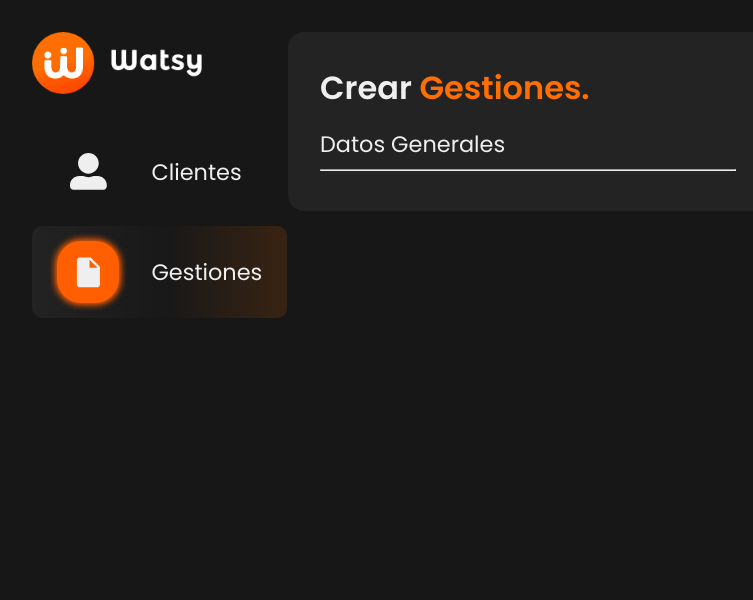
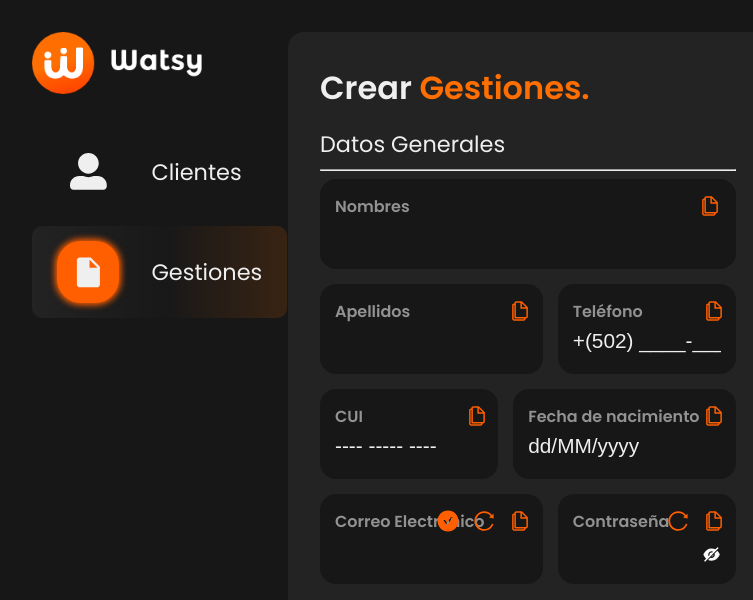
Before and after one commit to GeovannyGil/watsy-gestion, a React (Create React App) app: page /gestiones in a window 1280 px wide. Shown: the top 600 px of the page, without its empty margins (0-753 px from the left). Built offline with nearby package versions, Linux system fonts and the light colour scheme.

Commit message:
feat(Root): Form general data complete styles

```diff
--- a/src/pages/Gestiones.js
+++ b/src/pages/Gestiones.js
@@ -1,6 +1,10 @@
 import Sidebar from '../components/SideBar/Sidebar'
 import styled from 'styled-components'
 import { TextIndicador, TitleMultiColor } from '../components/Elements/Text'
+import { Input, GroupButtons } from '../components/Elements/Inputs'
+import * as Io from 'react-icons/io'
+import * as Ai from 'react-icons/ai'
+import NumberFormat from 'react-number-format'
 
 const Content = styled.div`
   width: 100%;
@@ -14,12 +18,46 @@
 const ContentBody = styled.div`
 `
 
+const ButtonOnInput = styled.button`
+  background-color: transparent;
+  border: none;
+  color: #FBFBFB;
+  font-size: 1.2em;
+  position: absolute;
+  border-radius: 0.5em;
+  display: flex;
+  align-items: center;
+  justify-content: center;
+  padding: 6px;
+  bottom: 15%;
+  right: 5%;
+  cursor: pointer;
+
+  &:hover{
+    color: #FF5F00;
+  }
+`
+
 const ContentSpaceGestion = styled.div`
   padding: 2em;
   background-color: #232323;
   width: 50%;
   height: 100%;
   border-radius: 1em;
+`
+const GroupGridContentDouble = styled.div`
+  display: grid;
+  grid-gap: 15px;
+  grid-template-columns: 1fr 0.8fr;
+`
+
+const GridInputs = styled.div`
+  display: grid;
+  grid-gap: 15px;
+
+  & ${GroupGridContentDouble}:nth-child(even) {
+    grid-template-columns: 0.8fr 1fr;
+  }
 `
 
 export default function Gestiones () {
@@ -32,6 +70,87 @@
           </ContentHeader>
           <ContentBody>
             <TextIndicador text='Datos Generales' />
+            <Input marginBottom='15px'>
+              <GroupButtons>
+                <button><Io.IoMdCopy /></button>
+              </GroupButtons>
+              <label>Nombres</label>
+              <input type='text' />
+            </Input>
+            <GridInputs>
+              <GroupGridContentDouble>
+                <Input>
+                  <GroupButtons>
+                    <button><Io.IoMdCopy /></button>
+                  </GroupButtons>
+                  <label>Apellidos</label>
+                  <input type='text' />
+                </Input>
+                <Input>
+                  <GroupButtons>
+                    <button><Io.IoMdCopy /></button>
+                  </GroupButtons>
+                  <label>Teléfono</label>
+                  <NumberFormat
+                    type='text'
+                    name='phoneClient'
+                    format='+(502) ####-####'
+                    allowEmptyFormatting
+                    mask='_'
+                  />
+                </Input>
+              </GroupGridContentDouble>
+              <GroupGridContentDouble>
+                <Input>
+                  <GroupButtons>
+                    <button><Io.IoMdCopy /></button>
+                  </GroupButtons>
+                  <label>CUI</label>
+                  <NumberFormat
+                    type='text'
+                    name='phoneClient'
+                    format='#### ##### ####'
+                    allowEmptyFormatting
+                    mask='-'
+                  />
+                </Input>
+                <Input>
+                  <GroupButtons>
+                    <button><Io.IoMdCopy /></button>
+                  </GroupButtons>
+                  <label>Fecha de nacimiento</label>
+                  <NumberFormat
+                    type='text'
+                    name='phoneClient'
+                    format='##/##/####'
+                    allowEmptyFormatting
+                    mask={['d', 'd', 'M', 'M', 'y', 'y', 'y', 'y']}
+                  />
+                </Input>
+              </GroupGridContentDouble>
+              <GroupGridContentDouble>
+                <Input>
+                  <GroupButtons>
+                    <button><Ai.AiFillCheckCircle /></button>
+                    <button><Ai.AiOutlineReload /></button>
+                    <button><Io.IoMdCopy /></button>
+                  </GroupButtons>
+                  <label>Correo Electrónico</label>
+                  <input tyep='email' />
+                </Input>
+                <Input>
+                  <GroupButtons>
+                    <button><Ai.AiOutlineReload /></button>
+                    <button><Io.IoMdCopy /></button>
+                  </GroupButtons>
+                  <label>Contraseña</label>
+                  <input type='password' />
+                  <ButtonOnInput>
+                    <Ai.AiFillEyeInvisible />
+                  </ButtonOnInput>
+                </Input>
+              </GroupGridContentDouble>
+            </GridInputs>
           </ContentBody>
         </ContentSpaceGestion>
       </Content>
```
